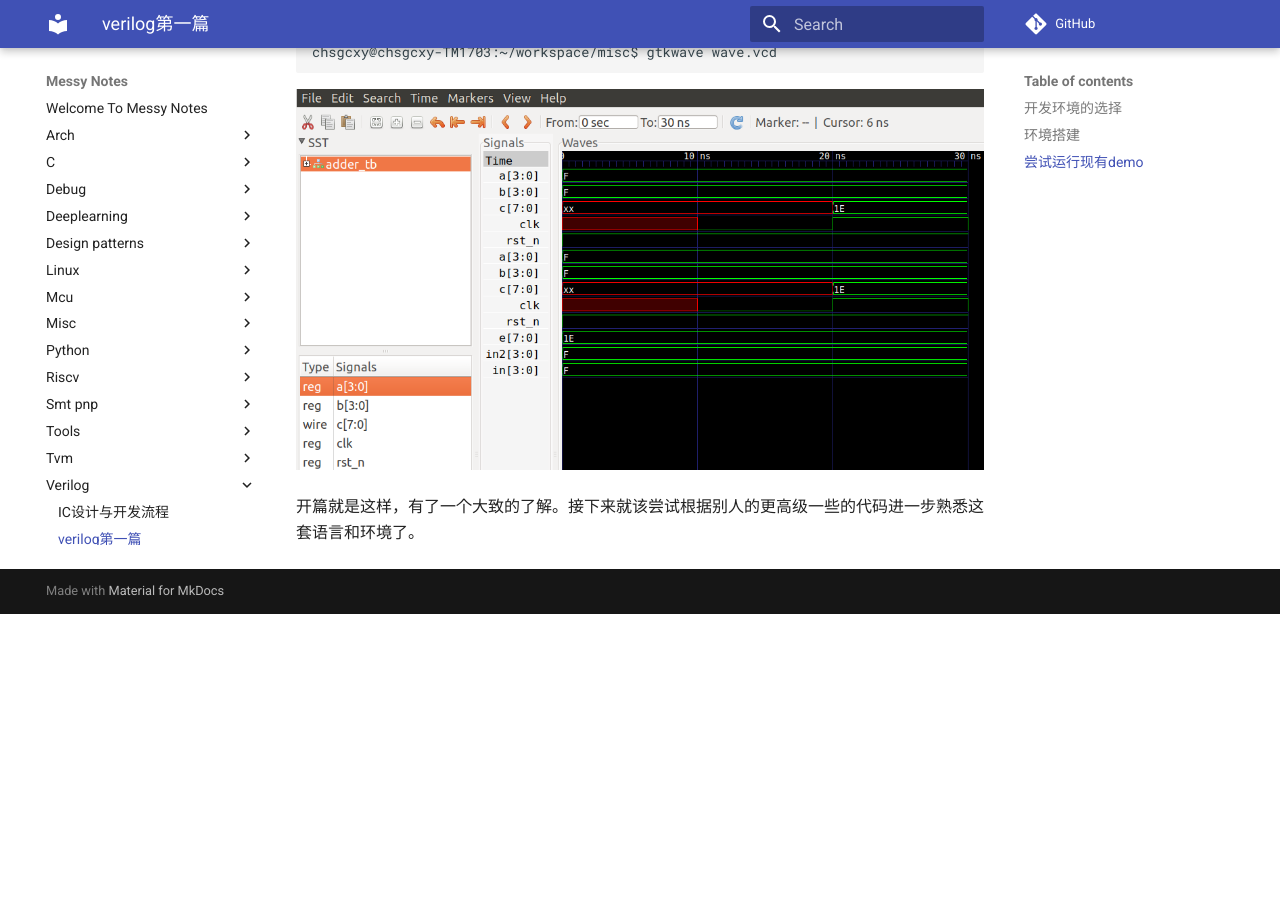
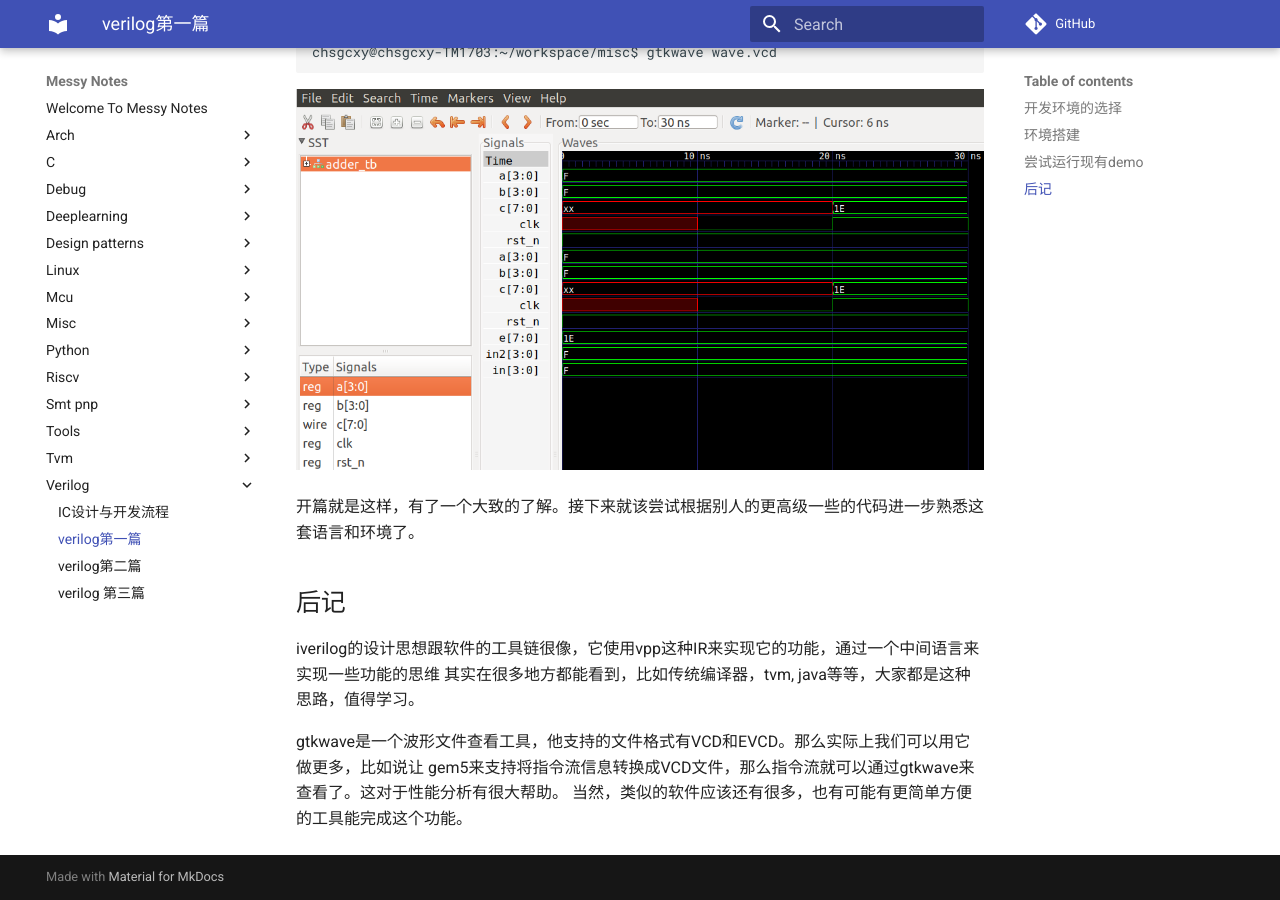
Before and after one commit to chsgcxy/messy_notes, an MkDocs documentation site: the page built from docs/verilog/verilog1.md, in a window 1280 px wide and 900 px high, scrolled down 3598 px. Built offline with MkDocs 1.6.1 and Material for MkDocs 9.7.7, drawn with Linux system fonts in a browser that asks for light colours; comment, search, counter and statistics services are not loaded; before the commit the page ends 4212 px from its top, so only the background shows below that.

Commit message:
add files

```diff
--- a/docs/verilog/verilog1.md
+++ b/docs/verilog/verilog1.md
@@ -173,3 +173,12 @@ chsgcxy@chsgcxy-TM1703:~/workspace/misc$ gtkwave wave.vcd
 ![波形文件](./gtkwave-demo.png)
 
 开篇就是这样，有了一个大致的了解。接下来就该尝试根据别人的更高级一些的代码进一步熟悉这套语言和环境了。
+
+## 后记
+
+iverilog的设计思想跟软件的工具链很像，它使用vpp这种IR来实现它的功能，通过一个中间语言来实现一些功能的思维
+其实在很多地方都能看到，比如传统编译器，tvm, java等等，大家都是这种思路，值得学习。
+
+gtkwave是一个波形文件查看工具，他支持的文件格式有VCD和EVCD。那么实际上我们可以用它做更多，比如说让
+gem5来支持将指令流信息转换成VCD文件，那么指令流就可以通过gtkwave来查看了。这对于性能分析有很大帮助。
+当然，类似的软件应该还有很多，也有可能有更简单方便的工具能完成这个功能。
--- /dev/null
+++ b/docs/verilog/verilog2.md
@@ -0,0 +1 @@
+# verilog第二篇
--- /dev/null
+++ b/docs/verilog/verilog3.md
@@ -0,0 +1,5 @@
+# verilog 第三篇
+
+Verilog Prodecure Interface(VPI)
+
+todo...
```
